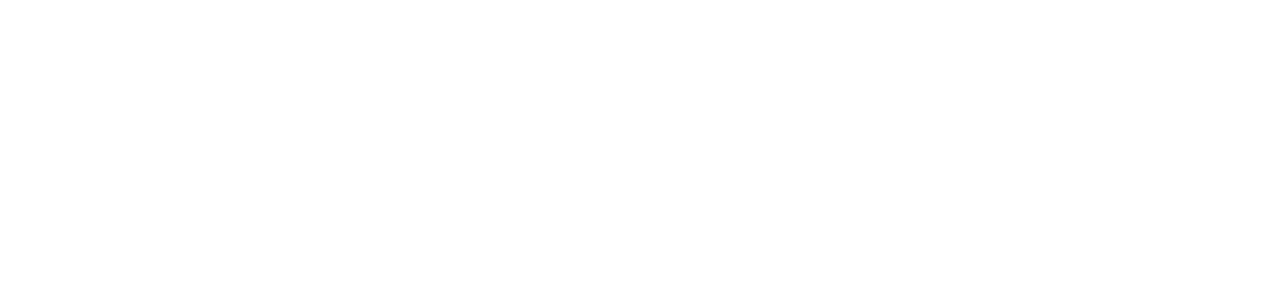
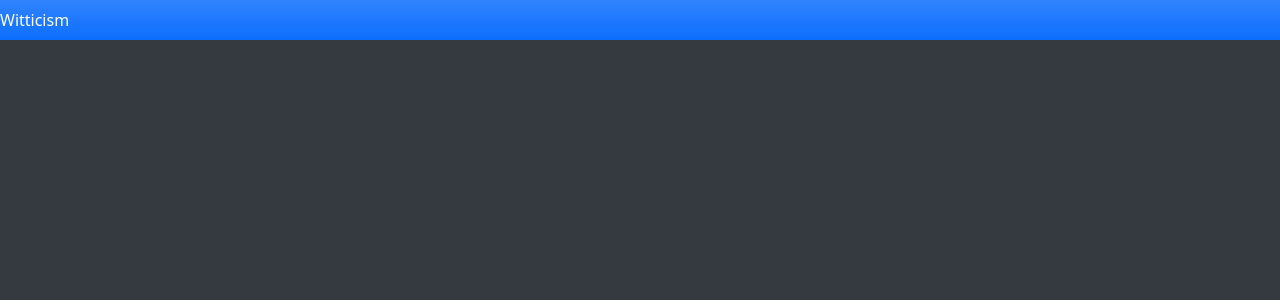
Before and after one commit to cosmicavocado/witticism-frontend, an Angular app in the folder angular-witticism/: page / in a window 1280 px wide. Shown: the top 300 px of the page. Built offline with nearby package versions, Linux system fonts and the light colour scheme.

Commit message:
Add body style and header component

```diff
--- a/angular-witticism/src/app/app.component.html
+++ b/angular-witticism/src/app/app.component.html
@@ -0,0 +1 @@
+<nav class="navbar navbar-expand-lg bg-primary bg-gradient text-white text-lg-start">Witticism</nav>
--- a/angular-witticism/src/app/app.module.ts
+++ b/angular-witticism/src/app/app.module.ts
@@ -3,10 +3,12 @@
 
 import { AppRoutingModule } from './app-routing.module';
 import { AppComponent } from './app.component';
+import { HeaderComponent } from './components/header/header.component';
 
 @NgModule({
   declarations: [
-    AppComponent
+    AppComponent,
+    HeaderComponent
   ],
   imports: [
     BrowserModule,
--- /dev/null
+++ b/angular-witticism/src/app/components/header/header.component.css
@@ -0,0 +1,4 @@
+.navbar {
+    height: 10vh;
+    text-align: center;
+ }
--- /dev/null
+++ b/angular-witticism/src/app/components/header/header.component.html
@@ -0,0 +1 @@
+<p>header works!</p>
--- /dev/null
+++ b/angular-witticism/src/app/components/header/header.component.ts
@@ -0,0 +1,15 @@
+import { Component, OnInit } from '@angular/core';
+
+@Component({
+  selector: 'app-header',
+  templateUrl: './header.component.html',
+  styleUrls: ['./header.component.css']
+})
+export class HeaderComponent implements OnInit {
+
+  constructor() { }
+
+  ngOnInit(): void {
+  }
+
+}
--- a/angular-witticism/src/index.html
+++ b/angular-witticism/src/index.html
@@ -7,7 +7,7 @@
   <meta name="viewport" content="width=device-width, initial-scale=1">
   <link rel="icon" type="image/x-icon" href="favicon.ico">
 </head>
-<body>
+<body class="text-white">
   <app-root></app-root>
 </body>
 </html>
--- a/angular-witticism/src/styles.css
+++ b/angular-witticism/src/styles.css
@@ -1 +1,5 @@
 /* You can add global styles to this file, and also import other style files */
+body {
+    height: 100vh;
+    background-color: var(--bs-gray-800) !important;
+}
```
Also changed, not shown: 1 other file (tests, documents, lock files or other folders).
